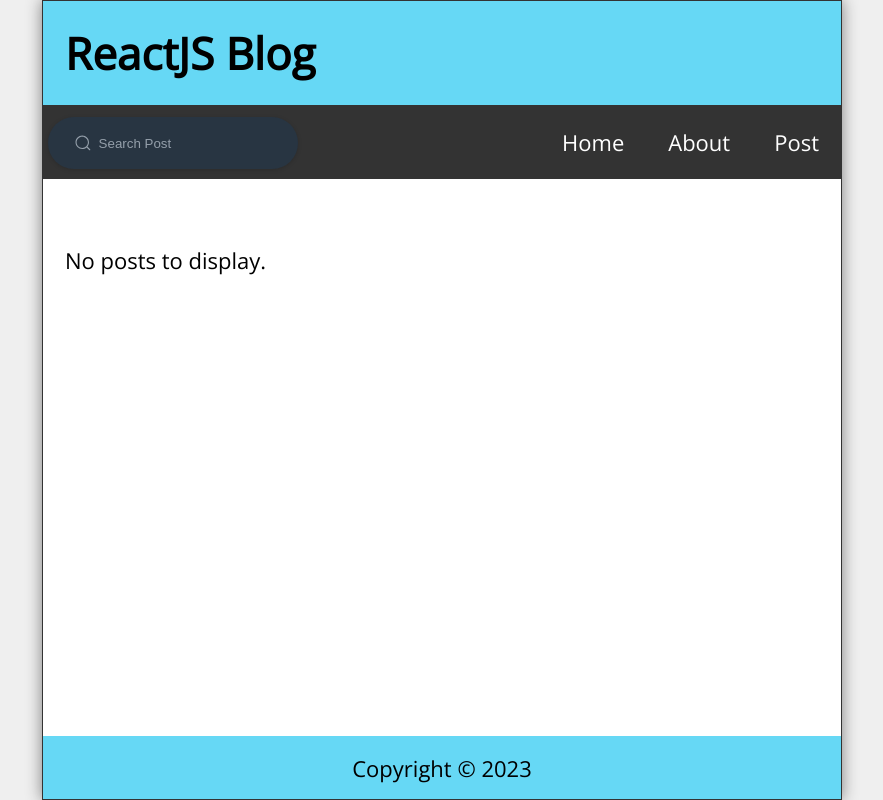
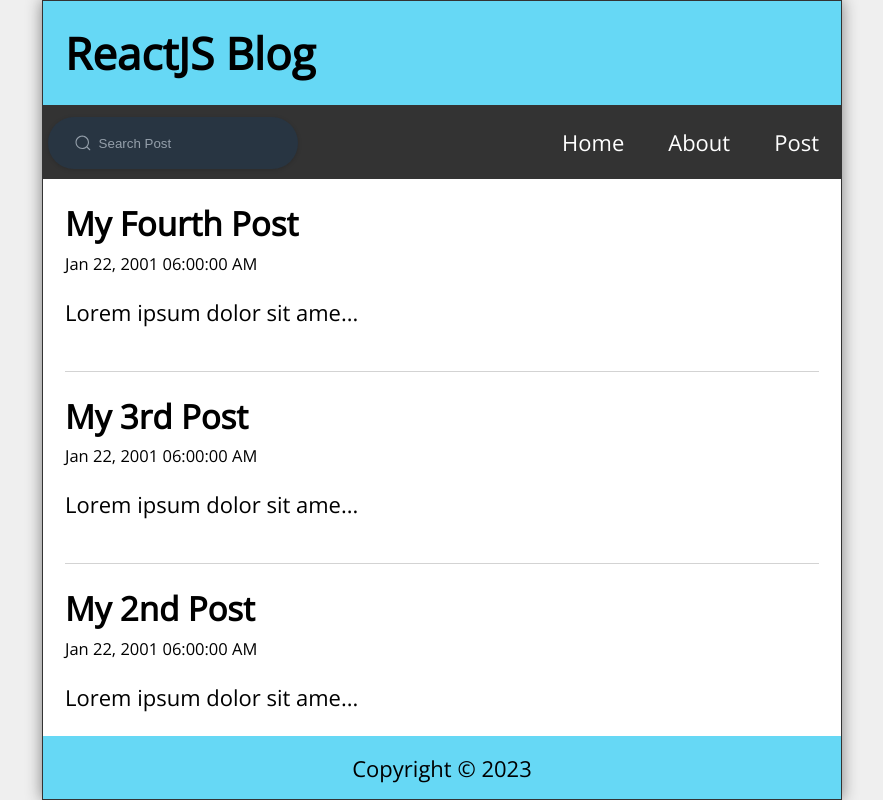
Before and after one commit to ThanapawnTony/Blog-App, a React (Create React App) app: page / in a window 1280 px wide. Shown: the whole page, without its empty margins (198-1081 px from the left). Built offline with nearby package versions, Linux system fonts and the light colour scheme; data requests are answered from the project's data file.

Commit message:
fetch post from api

```diff
--- a/src/App.js
+++ b/src/App.js
@@ -7,6 +7,7 @@
 import { Route, Routes, useNavigate } from 'react-router-dom';
 import { useState, useEffect } from 'react';
 import { format } from 'date-fns';
+import api from './api/posts';
 
 function App() {
 
@@ -16,6 +17,26 @@
   const [postTitle, setPostTitle] = useState('');
   const [postBody, setPostBody] = useState('');
   const navigate = useNavigate();
+
+  useEffect(() => {
+    const fetchPosts = async () => {
+      try {
+        const response = await api.get('/posts');
+        setPosts(response.data);
+      } catch (err) {
+        if (err.response) {
+        // not in 200 res range
+          console.log(err.response.status);
+          console.log(err.response.data);
+          console.log(err.response.headers);
+        } else {
+          console.log(`Error: ${err.message}`);
+        }
+      }
+    }
+
+    fetchPosts();
+  }, [])
 
   useEffect(() => {
     const filteredResults = posts.filter(post => ((post.body).toLowerCase()).includes(search.toLowerCase()) || ((post.title).toLowerCase()).includes(search.toLowerCase()));
```
Also changed, not shown: 1 other file (tests, documents, lock files or other folders).
